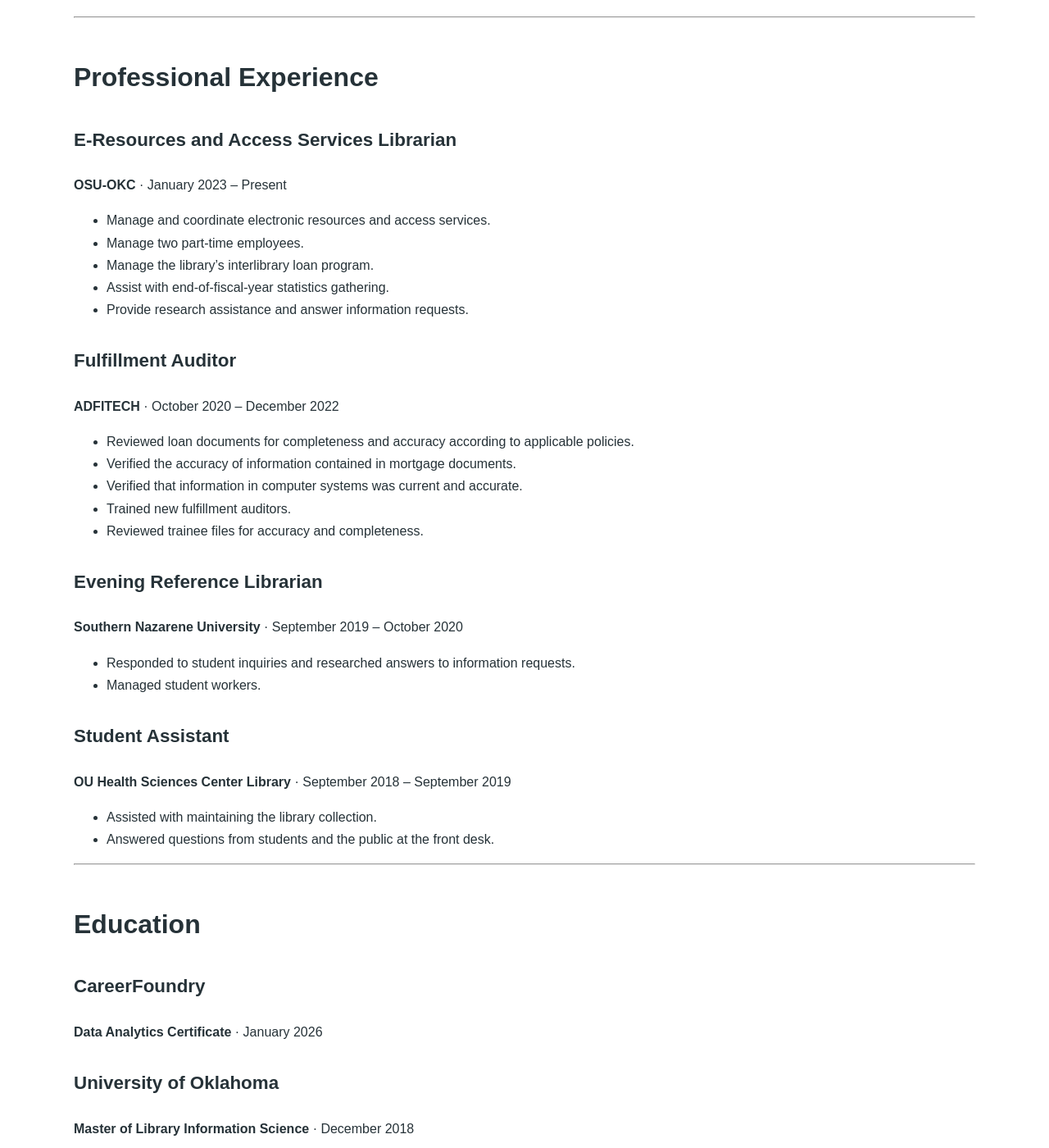
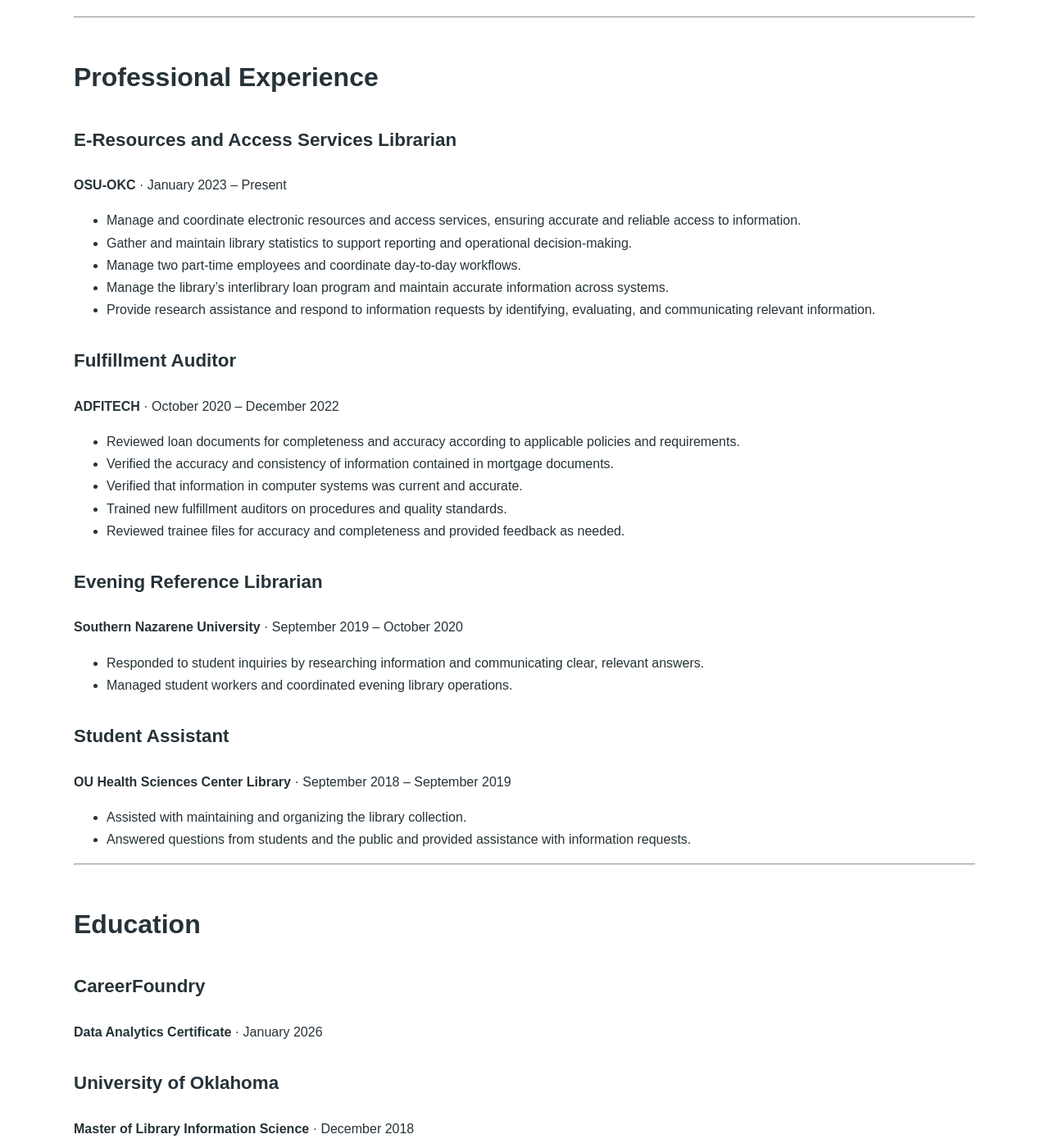
Before and after one commit to Ninja-Librarian/Ninja-Librarian.github.io, a Jekyll site: the page built from resume.md, in a window 1280 px wide and 1400 px high, scrolled down 2573 px. Shown: the whole window at 82% size. Built offline with Jekyll 4.4.1, drawn with Linux system fonts in a browser that asks for light colours.

Commit message:
Update resume.md

```diff
--- a/resume.md
+++ b/resume.md
@@ -94,34 +94,38 @@
 ## Professional Experience
 
 ### E-Resources and Access Services Librarian
+
 **OSU-OKC** · January 2023 – Present
 
-- Manage and coordinate electronic resources and access services.
-- Manage two part-time employees.
-- Manage the library's interlibrary loan program.
-- Assist with end-of-fiscal-year statistics gathering.
-- Provide research assistance and answer information requests.
+- Manage and coordinate electronic resources and access services, ensuring accurate and reliable access to information.
+- Gather and maintain library statistics to support reporting and operational decision-making.
+- Manage two part-time employees and coordinate day-to-day workflows.
+- Manage the library’s interlibrary loan program and maintain accurate information across systems.
+- Provide research assistance and respond to information requests by identifying, evaluating, and communicating relevant information.
 
 ### Fulfillment Auditor
+
 **ADFITECH** · October 2020 – December 2022
 
-- Reviewed loan documents for completeness and accuracy according to applicable policies.
-- Verified the accuracy of information contained in mortgage documents.
+- Reviewed loan documents for completeness and accuracy according to applicable policies and requirements.
+- Verified the accuracy and consistency of information contained in mortgage documents.
 - Verified that information in computer systems was current and accurate.
-- Trained new fulfillment auditors.
-- Reviewed trainee files for accuracy and completeness.
+- Trained new fulfillment auditors on procedures and quality standards.
+- Reviewed trainee files for accuracy and completeness and provided feedback as needed.
 
 ### Evening Reference Librarian
+
 **Southern Nazarene University** · September 2019 – October 2020
 
-- Responded to student inquiries and researched answers to information requests.
-- Managed student workers.
+- Responded to student inquiries by researching information and communicating clear, relevant answers.
+- Managed student workers and coordinated evening library operations.
 
 ### Student Assistant
+
 **OU Health Sciences Center Library** · September 2018 – September 2019
 
-- Assisted with maintaining the library collection.
-- Answered questions from students and the public at the front desk.
+- Assisted with maintaining and organizing the library collection.
+- Answered questions from students and the public and provided assistance with information requests.
 
 ---
 
```
